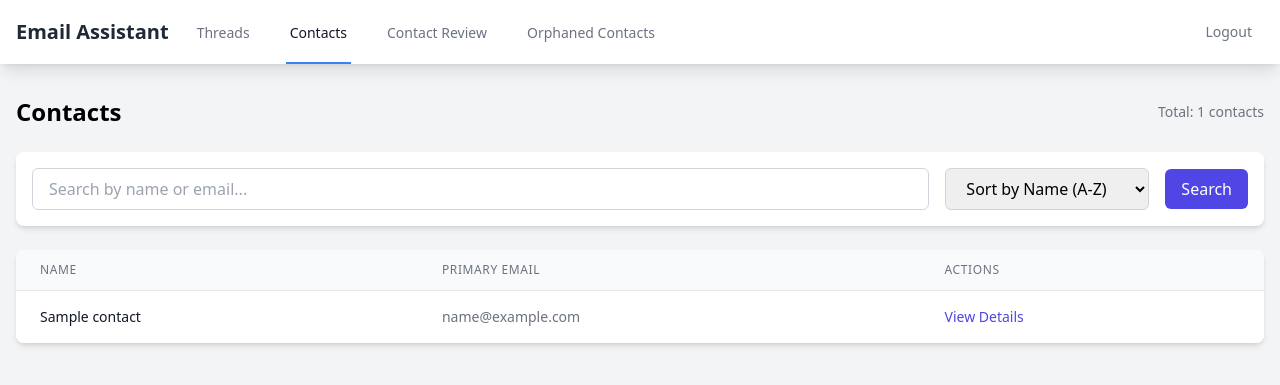
After one commit to mitija/email_agent, a Django app: page /contacts/ in a window 1280 px wide. The commit adds this page. Shown: the top 385 px of the page. Run offline with Django 5.2, Linux system fonts and the light colour scheme; a user stored in the database is signed in; tables that the repository leaves empty hold one stand-in row (values such as "Sample post"); some libraries are stand-ins or nearby versions.

Commit message:
Add contact management features with list and detail views
- Introduced a new ContactListView to display a paginated list of contacts with search and sort functionality.
- Added a ContactDetailView to show detailed information about individual contacts.
- Created templates for contact listing and detail views, enhancing the user interface for managing contacts.
- Updated URL routing to include paths for accessing the contact list and contact details.
- Enhanced the base template to include navigation links for the new contacts section.

```diff
--- a/core/templates/base.html
+++ b/core/templates/base.html
@@ -17,6 +17,9 @@
                     <div class="hidden sm:ml-6 sm:flex sm:space-x-8">
                         <a href="/threads/" class="{% if request.path == '/threads/' %}border-blue-500 text-gray-900{% else %}border-transparent text-gray-500 hover:border-gray-300 hover:text-gray-700{% endif %} inline-flex items-center px-1 pt-1 border-b-2 text-sm font-medium">
                             Threads
+                        </a>
+                        <a href="/contacts/" class="{% if request.path == '/contacts/' %}border-blue-500 text-gray-900{% else %}border-transparent text-gray-500 hover:border-gray-300 hover:text-gray-700{% endif %} inline-flex items-center px-1 pt-1 border-b-2 text-sm font-medium">
+                            Contacts
                         </a>
                         <a href="/contact-review/" class="{% if request.path == '/contact-review/' %}border-blue-500 text-gray-900{% else %}border-transparent text-gray-500 hover:border-gray-300 hover:text-gray-700{% endif %} inline-flex items-center px-1 pt-1 border-b-2 text-sm font-medium">
                             Contact Review
--- /dev/null
+++ b/core/templates/core/contact_list.html
@@ -0,0 +1,107 @@
+{% extends "base.html" %}
+
+{% block content %}
+<div class="container mx-auto px-4 py-8">
+    <div class="flex justify-between items-center mb-6">
+        <h1 class="text-2xl font-bold">Contacts</h1>
+        <div class="text-sm text-gray-500">
+            Total: {{ total_contacts }} contacts
+        </div>
+    </div>
+
+    <!-- Search and Sort Form -->
+    <div class="mb-6 bg-white shadow-md rounded-lg p-4">
+        <form method="get" class="flex flex-col md:flex-row gap-4">
+            <div class="flex-grow">
+                <input type="text"
+                       name="search"
+                       value="{{ search_query }}"
+                       placeholder="Search by name or email..."
+                       class="w-full px-4 py-2 border border-gray-300 rounded-md focus:outline-none focus:ring-2 focus:ring-indigo-500">
+            </div>
+            <div class="flex items-center gap-4">
+                <select name="sort"
+                        class="px-4 py-2 border border-gray-300 rounded-md focus:outline-none focus:ring-2 focus:ring-indigo-500"
+                        onchange="this.form.submit()">
+                    <option value="name" {% if current_sort == 'name' %}selected{% endif %}>Sort by Name (A-Z)</option>
+                    <option value="-name" {% if current_sort == '-name' %}selected{% endif %}>Sort by Name (Z-A)</option>
+                    <option value="created_at" {% if current_sort == 'created_at' %}selected{% endif %}>Sort by Oldest First</option>
+                    <option value="-created_at" {% if current_sort == '-created_at' %}selected{% endif %}>Sort by Newest First</option>
+                </select>
+                <button type="submit" class="px-4 py-2 bg-indigo-600 text-white rounded-md hover:bg-indigo-700 focus:outline-none focus:ring-2 focus:ring-indigo-500">
+                    Search
+                </button>
+            </div>
+        </form>
+    </div>
+
+    <div class="bg-white shadow-md rounded-lg overflow-hidden">
+        <table class="min-w-full divide-y divide-gray-200">
+            <thead class="bg-gray-50">
+                <tr>
+                    <th class="px-6 py-3 text-left text-xs font-medium text-gray-500 uppercase tracking-wider">Name</th>
+                    <th class="px-6 py-3 text-left text-xs font-medium text-gray-500 uppercase tracking-wider">Primary Email</th>
+                    <th class="px-6 py-3 text-left text-xs font-medium text-gray-500 uppercase tracking-wider">Actions</th>
+                </tr>
+            </thead>
+            <tbody class="bg-white divide-y divide-gray-200">
+                {% for contact in contacts %}
+                <tr class="hover:bg-gray-50">
+                    <td class="px-6 py-4 whitespace-nowrap">
+                        <div class="text-sm font-medium text-gray-900">{{ contact.name }}</div>
+                    </td>
+                    <td class="px-6 py-4 whitespace-nowrap">
+                        <div class="text-sm text-gray-500">{{ contact.primary_email }}</div>
+                    </td>
+                    <td class="px-6 py-4 whitespace-nowrap text-sm font-medium">
+                        <a href="{% url 'contact-detail' contact.id %}" class="text-indigo-600 hover:text-indigo-900">View Details</a>
+                    </td>
+                </tr>
+                {% empty %}
+                <tr>
+                    <td colspan="3" class="px-6 py-4 text-center text-gray-500">
+                        {% if search_query %}
+                            No contacts found matching "{{ search_query }}".
+                        {% else %}
+                            No contacts found.
+                        {% endif %}
+                    </td>
+                </tr>
+                {% endfor %}
+            </tbody>
+        </table>
+    </div>
+
+    {% if is_paginated %}
+    <div class="mt-6 flex justify-center">
+        <nav class="inline-flex rounded-md shadow">
+            {% if page_obj.has_previous %}
+            <a href="?page=1{% if search_query %}&search={{ search_query }}{% endif %}{% if current_sort %}&sort={{ current_sort }}{% endif %}"
+               class="px-3 py-2 rounded-l-md border border-gray-300 bg-white text-sm font-medium text-gray-700 hover:bg-gray-50">
+                &laquo; First
+            </a>
+            <a href="?page={{ page_obj.previous_page_number }}{% if search_query %}&search={{ search_query }}{% endif %}{% if current_sort %}&sort={{ current_sort }}{% endif %}"
+               class="px-3 py-2 border border-gray-300 bg-white text-sm font-medium text-gray-700 hover:bg-gray-50">
+                Previous
+            </a>
+            {% endif %}
+
+            <span class="px-3 py-2 border border-gray-300 bg-white text-sm font-medium text-gray-700">
+                Page {{ page_obj.number }} of {{ paginator.num_pages }}
+            </span>
+
+            {% if page_obj.has_next %}
+            <a href="?page={{ page_obj.next_page_number }}{% if search_query %}&search={{ search_query }}{% endif %}{% if current_sort %}&sort={{ current_sort }}{% endif %}"
+               class="px-3 py-2 border border-gray-300 bg-white text-sm font-medium text-gray-700 hover:bg-gray-50">
+                Next
+            </a>
+            <a href="?page={{ paginator.num_pages }}{% if search_query %}&search={{ search_query }}{% endif %}{% if current_sort %}&sort={{ current_sort }}{% endif %}"
+               class="px-3 py-2 rounded-r-md border border-gray-300 bg-white text-sm font-medium text-gray-700 hover:bg-gray-50">
+                Last &raquo;
+            </a>
+            {% endif %}
+        </nav>
+    </div>
+    {% endif %}
+</div>
+{% endblock %}
--- a/core/urls.py
+++ b/core/urls.py
@@ -3,10 +3,15 @@ from core.views.contact_review import ContactReviewListView, ContactReviewUpdate
 from core.views.orphaned_contacts import OrphanedContactsListView, delete_contact, delete_all_orphaned_contacts
 from core.views.thread_list import thread_list, summarize_thread, get_labels, thread_detail
 from core.views.home import HomeView
+from core.views.contact_list import ContactListView, ContactDetailView
 
 urlpatterns = [
     # Home page
     path('', HomeView.as_view(), name='home'),
+
+    # Contact list and details
+    path('contacts/', ContactListView.as_view(), name='contact-list'),
+    path('contacts/<int:pk>/', ContactDetailView.as_view(), name='contact-detail'),
 
     # Contact review
     path('contact-review/', ContactReviewListView.as_view(), name='contact_review_list'),
--- /dev/null
+++ b/core/views/contact_list.py
@@ -0,0 +1,49 @@
+from django.views.generic import ListView, DetailView
+from django.contrib.auth.mixins import LoginRequiredMixin
+from django.db.models import Q
+from core.models.contact import Contact
+
+class ContactListView(LoginRequiredMixin, ListView):
+    model = Contact
+    template_name = 'core/contact_list.html'
+    context_object_name = 'contacts'
+    paginate_by = 20
+
+    def get_queryset(self):
+        queryset = Contact.objects.all()
+
+        # Get search query
+        search_query = self.request.GET.get('search', '').strip()
+        if search_query:
+            queryset = queryset.filter(
+                Q(name__icontains=search_query) |
+                Q(emails__email__icontains=search_query)
+            ).distinct()
+
+        # Get sort parameter with default to name
+        sort_by = self.request.GET.get('sort', 'name')
+
+        # Validate sort parameter to prevent SQL injection
+        valid_sort_fields = ['name', '-name', 'created_at', '-created_at']
+        if sort_by not in valid_sort_fields:
+            sort_by = 'name'
+
+        return queryset.order_by(sort_by)
+
+    def get_context_data(self, **kwargs):
+        context = super().get_context_data(**kwargs)
+        context['title'] = 'Contacts'
+        context['current_sort'] = self.request.GET.get('sort', 'name')
+        context['search_query'] = self.request.GET.get('search', '')
+        context['total_contacts'] = self.get_queryset().count()
+        return context
+
+class ContactDetailView(LoginRequiredMixin, DetailView):
+    model = Contact
+    template_name = 'core/contact_detail.html'
+    context_object_name = 'contact'
+
+    def get_context_data(self, **kwargs):
+        context = super().get_context_data(**kwargs)
+        context['title'] = f'Contact: {self.object.name}'
+        return context
```
Also changed, not shown: core/templates/core/contact_detail.html (added, +47 -0 lines).
